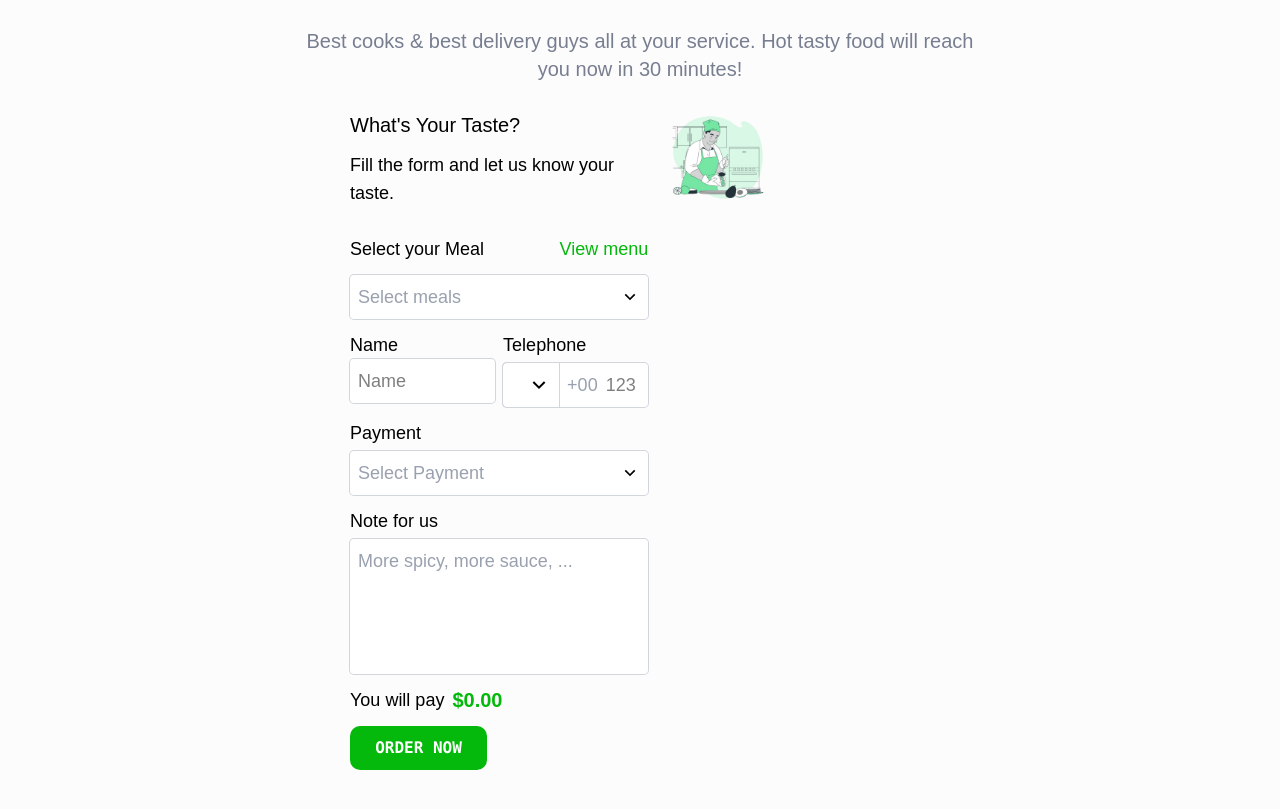
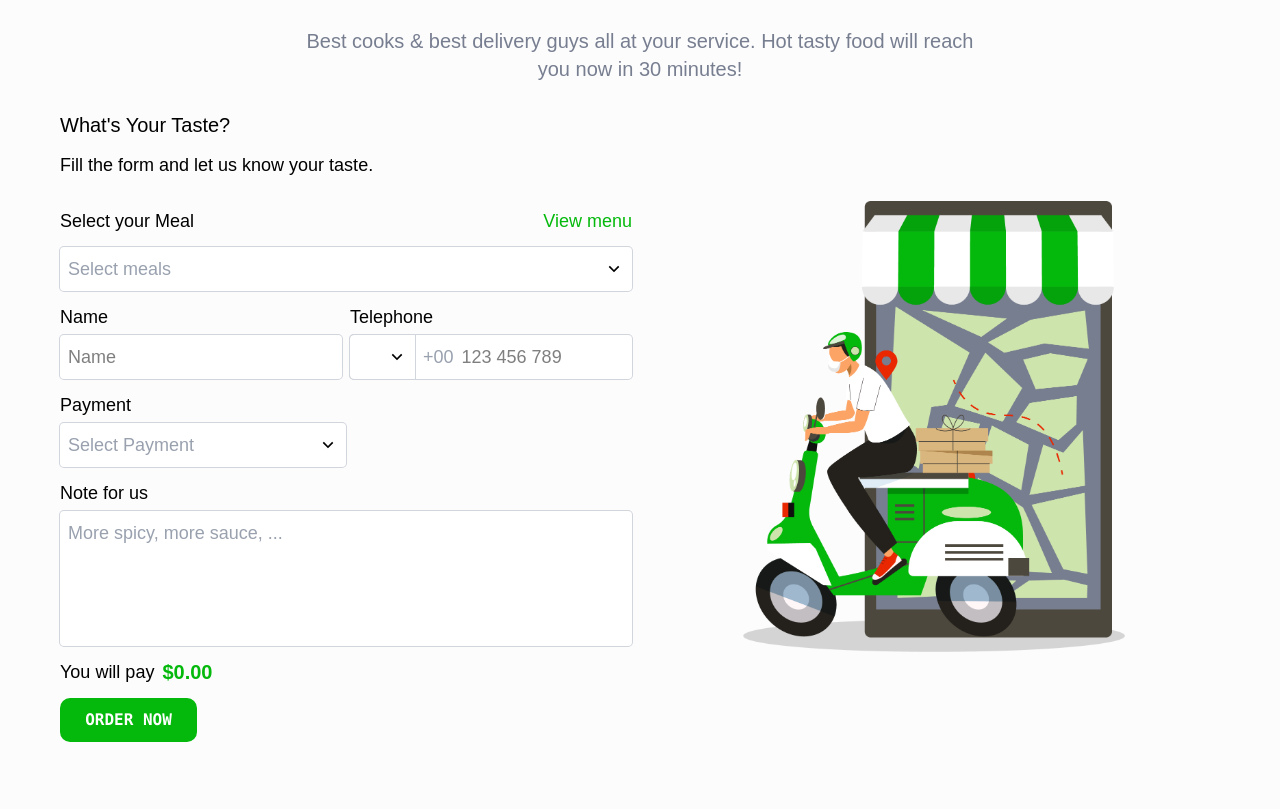
Before and after one commit to Fiffigelin/foodz-website, a React (Vite) app: page / in a window 1280 px wide. Shown: the part 3633-4442 px from the top of the page. Built offline with nearby package versions, Linux system fonts and the light colour scheme; a web font is replaced by a local one.

Commit message:
feat: taste in tablets and desktop screens

```diff
--- a/src/components/multi-select/multi-pill.tsx
+++ b/src/components/multi-select/multi-pill.tsx
@@ -12,7 +12,7 @@ function MultiPill({item, onDelete, icon}: PillProps) {
     const getIcon = (type: string | undefined): JSX.Element | null => {
       switch(type) {
         case "Food":
-          return <PiBowlFood className="w-3 h-3 md:w-4 md:h-4 lg:w-10 lg:h-10" />
+          return <PiBowlFood className="w-3 h-3 md:w-4 lg:w-4 lg:h-4" />
 
         default:
           return null
@@ -27,7 +27,7 @@ function MultiPill({item, onDelete, icon}: PillProps) {
       {getIcon(icon)}
       {item.name}
       <button onClick={() => onDelete(item)} className="font-bold cursor-pointer">
-        <MdClose className="w-3 h-3 md:w-4 md:h-4 lg:w-10 lg:h-10" />
+        <MdClose className="w-3 h-3 lg:w-4 lg:h-4" />
       </button>
     </div>
   );
--- a/src/components/phone-input/phone-input.tsx
+++ b/src/components/phone-input/phone-input.tsx
@@ -59,12 +59,12 @@ function PhoneInput({
         <button
           id={id}
           onClick={() => setOpen(prev => !prev)}
-          className={`ring-1 rounded-l h-11 p-2 w-[75px] flex justify-between items-center ${open || focused ? "ring-green-500" : "ring-gray-300"}`}
+          className={`ring-1 rounded-l h-11 p-2 min-w-[65px] flex justify-between items-center ${open || focused ? "ring-green-500" : "ring-gray-300"}`}
         >
-          <span className="min-w-4 text-left">{isoCode || ""}</span>
+          <span className="min-w-4 text-left text-sm font-thin">{isoCode || ""}</span>
           {open
-              ? <RiArrowUpSLine className="text-xl" size={24} />
-              : <RiArrowDownSLine className="text-xl" size={24} />}
+              ? <RiArrowUpSLine size={20} />
+              : <RiArrowDownSLine size={20} />}
         </button>
 
         <p className="p-2 text-gray-400 text-lg">
@@ -83,7 +83,7 @@ function PhoneInput({
       </div>
 
       {open && (
-        <ul className="absolute z-20 mt-1 w-16 rounded bg-gray-50 ring-1 ring-gray-300 max-h-60 overflow-y-auto scroll-smooth">
+        <ul className="absolute z-20 mt-1 min-w-[65px] rounded bg-gray-50 ring-1 ring-gray-300 max-h-60 overflow-y-auto scroll-smooth">
           {items.map((item) => (
             <li
               key={item.id}
--- a/src/components/single-select/single-select.tsx
+++ b/src/components/single-select/single-select.tsx
@@ -93,6 +93,7 @@ type SingleSelectProps = {
   placeholder: string;
   items: SingleSelectItem[];
   value: SingleSelectItem;
+  className?: string;
   onChange: (value: SingleSelectItem | null) => void;
 };
 
@@ -102,10 +103,24 @@ function SingleSelect({
   placeholder,
   items,
   value,
+  className = "",
   onChange
 }: SingleSelectProps) {
   const [open, setOpen] = useState(false);
   const wrapperRef = useRef<HTMLDivElement>(null);
+
+  const applyWidth = (className: string = "") => {
+    const width = className.split(" ").find(c => c.startsWith("w-"));
+
+    const cleaned = className
+      .split(" ")
+      .filter(c => !c.startsWith("w-"))
+      .join(" ");
+
+    return `${cleaned} ${width ?? "w-full"}`.trim();
+  }
+
+  const finalClass = applyWidth(className);
 
   useEffect(() => {
     function handleClickOutside(event: MouseEvent) {
@@ -127,7 +142,7 @@ function SingleSelect({
   };
 
   return (
-    <div ref={wrapperRef} className="relative w-full">
+    <div ref={wrapperRef} className={`relative ${finalClass}`}>
       {label && <label htmlFor={id} className="block mb-1 text-lg">{label}</label>}
 
       <button
--- a/src/components/text-input/text-input.tsx
+++ b/src/components/text-input/text-input.tsx
@@ -13,7 +13,7 @@ function TextInput({ id, label, placeholder, value, onChange }: InputProps) {
 
   return (
     <div className="relative w-full">
-      <p className="text-lg">{label}</p>
+      <p className="block mb-1 text-lg">{label}</p>
       <div
         className={`flex w-full items-center justify-between rounded bg-white p-2 ring-1 ${
           focused ? "ring-green-500" : "ring-gray-300"
--- a/src/sections/taste/taste.tsx
+++ b/src/sections/taste/taste.tsx
@@ -77,8 +77,12 @@ function Taste() {
     const selectedMeals = mealData.filter(m => selectedItems.some(item => item.id === m.id));
     handleForm("meals", selectedMeals);
 
-    const totalCost = selectedMeals.reduce((sum, meal) => sum + meal.cost, 2);
-    handleForm("cost", totalCost);
+    if (selectedMeals.length < 1) {
+      handleForm("cost", 0.00);
+    } else {
+      const totalCost = selectedMeals.reduce((sum, meal) => sum + meal.cost, 0);
+      handleForm("cost", totalCost);
+    }
   }, [handleForm]);
 
   const handlePayments = useCallback((item: SingleSelectItem | null) => {
@@ -98,8 +102,8 @@ function Taste() {
         <Paragraph className="text-lg" text={"Best cooks & best delivery guys all at your service. Hot tasty food will reach you now in 30 minutes!"} color={"text-(--color-neutral)"}/>
       </div>
 
-      <div className="flex my-4 w-full md:w-1/2">
-        <div className="flex flex-col gap-3 w-full">
+      <div className="flex my-4 w-full md:flex-row md:gap-2 lg:gap-4">
+        <div className="flex flex-col gap-3 w-full flex-start lg:w-1/2">
             <p className="text-xl">What's Your Taste?</p>
             <p className="text-lg">Fill the form and let us know your taste.</p>
 
@@ -115,7 +119,7 @@ function Taste() {
             onChange={handleMeals}
           />
 
-          <div className="flex flex-col gap-2 md:flex-row">
+          <div className="flex flex-col gap-2 lg:flex-row">
             <TextInput id={"name"} label={"Name"} placeholder="Name" onChange={(value) => {handleForm("name", value)}} value={inputData.name}/>
             <PhoneInput id={"telephone"} label={"Telephone"} items={countryCodes} placeholder="123 456 789" onChange={(value) => {handleForm("telephone", value)}} value={inputData.telephone}/>
           </div>
@@ -126,6 +130,7 @@ function Taste() {
             onChange={handlePayments}
             placeholder="Select Payment"
             label="Payment"
+            className="lg:w-1/2"
             value={Payment.find(p => p.name === inputData.payment) || { id: -1, name: "" }}
           />
 
@@ -138,8 +143,8 @@ function Taste() {
           <PrimaryButton />
         </div>
 
-        <div>
-          <img src="49401946_9233345.png" alt="A michelin cook" className="hidden md:flex md:w-1/2 lg:w-1/2 px-6"/>
+        <div className="hidden lg:flex w-1/2 self-center justify-center">
+          <img src="8247878_3870403.png" alt="A michelin cook" className="w-2/3"/>
         </div>
       </div>
     </section>
```
Also changed, not shown: public/8247878_3870403.png (added).
